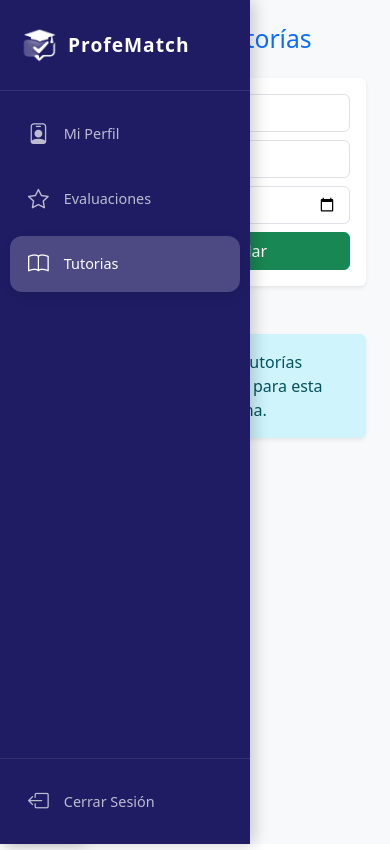
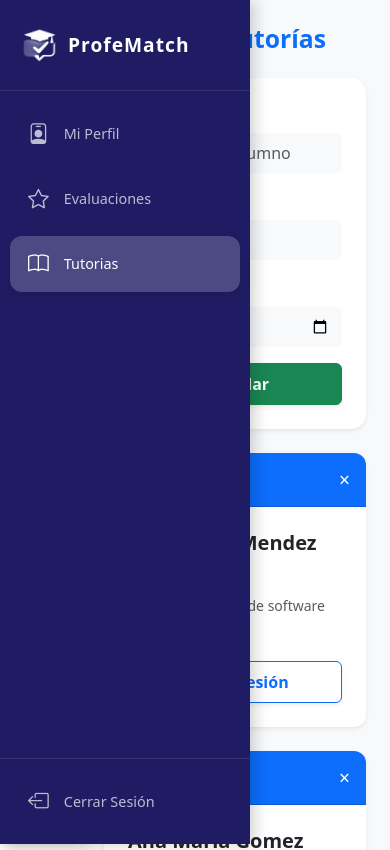
Before and after one commit to CristianCandela/IntegradorProyecto, a React (Vite) app: page /tutorias-profesor in a window 390 px wide. Shown: the top 850 px of the page. Built offline with nearby package versions, Linux system fonts and the light colour scheme.

Commit message:
feat: estabilizar vista de tutorias con diseño responsivo final y animaciones

```diff
--- a/src/pages/profesor/InicioProfesor.jsx
+++ b/src/pages/profesor/InicioProfesor.jsx
@@ -15,15 +15,7 @@ import {
 } from 'chart.js';
 import { Bar } from 'react-chartjs-2';
 
-// Registrar los componentes necesarios de Chart.js
-ChartJS.register(
-  CategoryScale,
-  LinearScale,
-  BarElement,
-  Title,
-  Tooltip,
-  Legend
-);
+ChartJS.register(CategoryScale, LinearScale, BarElement, Title, Tooltip, Legend);
 
 const InicioProfesor = () => {
   const [resumen, setResumen] = useState({
@@ -32,9 +24,34 @@ const InicioProfesor = () => {
     promedioNotas: 0
   });
 
+  const [ultimasEvaluaciones, setUltimasEvaluaciones] = useState([]);
   const [mostrarCalendario, setMostrarCalendario] = useState(false);
 
   useEffect(() => {
+    // 1. IDEA 1: MOCK DATA AUTOMATIZADO (Para asegurar que la demo nunca esté en cero)
+    const datosTutoriasPreinstalados = [
+      { id: 1, curso: "Cálculo Avanzado", fecha: "2026-05-25", estado: "Pendiente" },
+      { id: 2, curso: "Física de Campos", fecha: "2026-05-28", estado: "Pendiente" },
+      { id: 3, curso: "Diseño de Sistemas Web", fecha: "2026-05-29", estado: "Pendiente" },
+      { id: 4, curso: "Arquitectura de Software", fecha: "2026-06-02", estado: "Pendiente" }
+    ];
+
+    const datosEvaluacionesPreinstaladas = [
+      { id: 1, estudiante: "Ana Maria Gomez", curso: "Física de Campos", nota: 5, fecha: "2026-05-20" },
+      { id: 2, estudiante: "Guillermo Palacios", curso: "Diseño de Sistemas Web", nota: 4, fecha: "2026-05-24" },
+      { id: 3, estudiante: "Julio Cárdenas", curso: "Arquitectura de Software", nota: 5, fecha: "2026-05-26" },
+      { id: 4, estudiante: "Celia Benavides", curso: "Cálculo Avanzado", nota: 4, fecha: "2026-05-28" }
+    ];
+
+    // Verificar e inyectar si están vacíos
+    if (!localStorage.getItem("tutorias")) {
+      localStorage.setItem("tutorias", JSON.stringify(datosTutoriasPreinstalados));
+    }
+    if (!localStorage.getItem("evaluaciones")) {
+      localStorage.setItem("evaluaciones", JSON.stringify(datosEvaluacionesPreinstaladas));
+    }
+
+    // 2. LEER DATOS ACTUALIZADOS
     const tutorias = JSON.parse(localStorage.getItem("tutorias")) || [];
     const evaluaciones = JSON.parse(localStorage.getItem("evaluaciones")) || [];
 
@@ -46,6 +63,9 @@ const InicioProfesor = () => {
       totalEvaluaciones: evaluaciones.length,
       promedioNotas: promedio
     });
+
+    // Guardar las últimas 3 evaluaciones para mostrarlas en la tabla inferior (Idea 3)
+    setUltimasEvaluaciones(evaluaciones.slice(-3).reverse());
   }, []);
 
   // CONFIGURACIÓN DE DATOS PARA EL GRÁFICO
@@ -54,12 +74,11 @@ const InicioProfesor = () => {
     datasets: [
       {
         label: 'Métricas de Rendimiento',
-        // Multiplicamos el promedio por 10 (ej: 4.5 a 45) solo para que visualmente compita en altura con los otros valores en la barra
         data: [resumen.totalTutorias, resumen.totalEvaluaciones, resumen.promedioNotas * 10],
         backgroundColor: [
-          'rgba(0, 123, 255, 0.85)',  // Azul para tutorías
-          'rgba(40, 167, 69, 0.85)',   // Verde para evaluaciones
-          'rgba(255, 193, 7, 0.85)'    // Amarillo para promedio
+          'rgba(0, 123, 255, 0.85)',
+          'rgba(40, 167, 69, 0.85)',
+          'rgba(255, 193, 7, 0.85)'
         ],
         borderRadius: 8,
         borderWidth: 0,
@@ -71,7 +90,7 @@ const InicioProfesor = () => {
     responsive: true,
     maintainAspectRatio: false,
     plugins: {
-      legend: { display: false }, // Ocultamos la leyenda superior para un diseño más limpio
+      legend: { display: false },
       tooltip: { enabled: true }
     },
     scales: {
@@ -127,7 +146,6 @@ const InicioProfesor = () => {
     }
   };
 
-  // OBJETO CON ESTILOS INTERACTIVOS (CSS HOVER EFFECT)
   const estandarCardStyle = {
     transition: "all 0.25s cubic-bezier(0.4, 0, 0.2, 1)",
     cursor: "pointer"
@@ -150,7 +168,7 @@ const InicioProfesor = () => {
       <div className="container-fluid p-4" style={{ backgroundColor: '#f8f9fa', minHeight: '100vh' }}>
         <h2 className="mb-4 fw-bold text-dark">Bienvenido, Profesor</h2>
 
-        {/* FILA DE TARJETAS DE MÉTRICAS CON EFECTO ANIMADO */}
+        {/* TARJETAS DE MÉTRICAS */}
         <div className="row">
           <div className="col-md-4 mb-4">
             <div
@@ -198,10 +216,10 @@ const InicioProfesor = () => {
           </div>
         </div>
 
-        {/* SECCIÓN DIVIDIDA EN COLUMNAS */}
+        {/* SECCIÓN PRINCIPAL */}
         <div className="row mt-2">
 
-          {/* COLUMNA IZQUIERDA: PANEL DE CONTROL + INTEGRACIÓN DEL GRÁFICO */}
+          {/* COLUMNA IZQUIERDA: PANEL DE CONTROL COMPLETO */}
           <div className="col-md-8 mb-4">
             <div className="card border-0 shadow-sm bg-white h-100" style={{ borderRadius: '15px' }}>
               <div className="card-body p-4 d-flex flex-column justify-content-between">
@@ -209,24 +227,52 @@ const InicioProfesor = () => {
                   <h4 className="fw-bold text-dark">Panel de Control</h4>
                   <p className="text-muted mb-3">Resumen visual y acciones rápidas de tu actividad académica.</p>
 
-                  {/* CONTENEDOR DEL GRÁFICO DINÁMICO */}
-                  <div style={{ height: '220px', width: '100%', marginBottom: '25px' }}>
+                  {/* GRÁFICO */}
+                  <div style={{ height: '200px', width: '100%', marginBottom: '25px' }}>
                     <Bar data={datosGrafico} options={opcionesGrafico} />
+                  </div>
+
+                  {/* IDEA 3: HISTORIAL DE ÚLTIMAS EVALUACIONES REGISTRADAS */}
+                  <div className="mt-4">
+                    <h6 className="fw-bold text-dark mb-3">📋 Últimas Calificaciones Emitidas</h6>
+                    <div className="table-responsive">
+                      <table className="table table-sm table-hover border-0 align-middle mb-0" style={{ fontSize: '0.85rem' }}>
+                        <thead>
+                          <tr className="text-secondary border-bottom">
+                            <th className="pb-2 border-0">Estudiante</th>
+                            <th className="pb-2 border-0">Curso</th>
+                            <th className="pb-2 border-0 text-center">Nota</th>
+                          </tr>
+                        </thead>
+                        <tbody>
+                          {ultimasEvaluaciones.map((evaluacion) => (
+                            <tr key={evaluacion.id} className="border-bottom-0">
+                              <td className="py-2 text-dark fw-medium">{evaluacion.estudiante}</td>
+                              <td className="py-2 text-muted">{evaluacion.curso}</td>
+                              <td className="py-2 text-center">
+                                <span className={`badge px-2 py-1 ${evaluacion.nota >= 4 ? 'bg-success-subtle text-success' : 'bg-warning-subtle text-warning'}`}>
+                                  {evaluacion.nota} / 5
+                                </span>
+                              </td>
+                            </tr>
+                          ))}
+                        </tbody>
+                      </table>
+                    </div>
                   </div>
 
                   <hr className="my-3 text-muted opacity-25" />
                 </div>
-                <div className="d-flex gap-3">
+
+                <div className="d-flex gap-3 mt-2">
                   <button
                     className="btn btn-outline-primary shadow-sm px-4 fw-semibold"
-                    style={{ transition: "all 0.2s" }}
                     onClick={() => setMostrarCalendario(true)}
                   >
                     Ver Calendario Académico
                   </button>
                   <button
                     className="btn btn-outline-secondary shadow-sm px-4 fw-semibold"
-                    style={{ transition: "all 0.2s" }}
                     onClick={descargarPDF}
                   >
                     Descargar Reporte PDF
@@ -288,7 +334,7 @@ const InicioProfesor = () => {
                   <table className="table table-hover border mb-0 align-middle">
                     <thead className="table-light">
                       <tr>
-                        <th>Evento Académico</th>
+                        <th>Event Académico</th>
                         <th>Fecha</th>
                         <th>Estado</th>
                       </tr>
--- a/src/pages/profesor/TutoriasProfesor.jsx
+++ b/src/pages/profesor/TutoriasProfesor.jsx
@@ -8,6 +8,17 @@ const TutoriasProfesor = () => {
   const [fecha, setFecha] = useState('');
 
   useEffect(() => {
+    // 1. IDEA 1: MOCK DATA AUTOMATIZADO (Para asegurar que la demo nunca esté vacía al iniciar)
+    const datosTutoriasPreinstalados = [
+      { estudiante: "Luis carlos Mendez Chavez", curso: "Desarrollo de software", fecha: "2026-02-12" },
+      { estudiante: "Ana Maria Gomez", curso: "Física de Campos", fecha: "2026-06-04" },
+      { estudiante: "Guillermo Palacios", curso: "Diseño de Sistemas Web", fecha: "2026-06-05" }
+    ];
+
+    if (!localStorage.getItem("tutorias")) {
+      localStorage.setItem("tutorias", JSON.stringify(datosTutoriasPreinstalados));
+    }
+
     const datos = JSON.parse(localStorage.getItem("tutorias")) || [];
     setTutorias(datos);
   }, []);
@@ -35,54 +46,100 @@ const TutoriasProfesor = () => {
     localStorage.setItem("tutorias", JSON.stringify(nuevasTutorias));
   };
 
+  // ESTILOS INTERACTIVOS (Efecto Hover para UI/UX coherente con el Inicio)
+  const cardStyle = {
+    borderRadius: '12px',
+    transition: "all 0.25s cubic-bezier(0.4, 0, 0.2, 1)",
+    cursor: "pointer"
+  };
+
+  const handleMouseEnter = (e) => {
+    e.currentTarget.style.transform = "translateY(-5px)";
+    e.currentTarget.style.boxShadow = "0 10px 20px rgba(0,0,0,0.12)";
+  };
+
+  const handleMouseLeave = (e) => {
+    e.currentTarget.style.transform = "translateY(0)";
+    e.currentTarget.style.boxShadow = "0 .125rem .25rem";
+  };
+
   return (
     <div className="d-flex">
       <Sidebar role="profesor" />
-      <div className="container-fluid p-4">
-        <h2 className="mb-4 text-primary">Próximas Tutorías</h2>
+      <div className="container-fluid p-4" style={{ backgroundColor: '#f8f9fa', minHeight: '100vh' }}>
+        <h2 className="mb-4 text-primary fw-bold">Próximas Tutorías</h2>
 
-        {/* FORMULARIO */}
-        <div className="card shadow-sm mb-4 border-0 p-3">
-          <form onSubmit={agregarTutoria} className="row g-2">
+        {/* FORMULARIO MEJORADO VISUALMENTE */}
+        <div className="card shadow-sm mb-4 border-0 p-4" style={{ borderRadius: '15px' }}>
+          <form onSubmit={agregarTutoria} className="row g-3 align-items-end">
             <div className="col-md-4">
-              <input type="text" className="form-control" placeholder="Alumno" value={alumno} onChange={(e)=>setAlumno(e.target.value)}/>
+              <label className="form-label small fw-bold text-secondary">Alumno</label>
+              <input
+                type="text"
+                className="form-control bg-light border-0 py-2"
+                placeholder="Nombre del alumno"
+                value={alumno}
+                onChange={(e)=>setAlumno(e.target.value)}
+              />
             </div>
             <div className="col-md-3">
-              <input type="text" className="form-control" placeholder="Curso" value={materia} onChange={(e)=>setMateria(e.target.value)}/>
+              <label className="form-label small fw-bold text-secondary">Curso</label>
+              <input
+                type="text"
+                className="form-control bg-light border-0 py-2"
+                placeholder="Curso"
+                value={materia}
+                onChange={(e)=>setMateria(e.target.value)}
+              />
             </div>
             <div className="col-md-3">
-              <input type="date" className="form-control" value={fecha} onChange={(e)=>setFecha(e.target.value)}/>
+              <label className="form-label small fw-bold text-secondary">Fecha</label>
+              <input
+                type="date"
+                className="form-control bg-light border-0 py-2"
+                value={fecha}
+                onChange={(e)=>setFecha(e.target.value)}
+              />
             </div>
             <div className="col-md-2">
-              <button type="submit" className="btn btn-success w-100">Agendar</button>
+              <button type="submit" className="btn btn-success w-100 py-2 fw-semibold shadow-sm">Agendar</button>
             </div>
           </form>
         </div>
 
-        {/* LISTADO DE TARJETAS */}
+        {/* LISTADO DE TARJETAS EN GRID RESPONSIVO */}
         <div className="row">
           {tutorias.length > 0 ? (
             tutorias.map((tut, index) => (
-              <div className="col-md-4 mb-3" key={index}>
-                <div className="card border-primary shadow-sm h-100">
-                  <div className="card-header bg-primary text-white d-flex justify-content-between align-items-center">
-                    <span>Sesión # {index + 1}</span>
+              <div className="col-md-4 mb-4" key={index}>
+                <div
+                  className="card border-0 shadow-sm h-100 bg-white"
+                  style={cardStyle}
+                  onMouseEnter={handleMouseEnter}
+                  onMouseLeave={handleMouseLeave}
+                >
+                  <div className="card-header bg-primary text-white d-flex justify-content-between align-items-center py-3" style={{ borderTopLeftRadius: '12px', borderTopRightRadius: '12px' }}>
+                    <span className="fw-bold small text-uppercase tracking-wider">Sesión # {index + 1}</span>
                     {/* BOTÓN X PARA ELIMINAR */}
                     <button
-                      className="btn btn-sm text-white p-0"
+                      className="btn btn-sm text-white p-0 btn-close-white"
                       onClick={() => eliminarTutoria(index)}
-                      style={{ fontSize: '1.2rem', lineHeight: '1' }}
+                      style={{ fontSize: '1.2rem', lineHeight: '1', border: 'none', background: 'none' }}
                     >
                       &times;
                     </button>
                   </div>
-                  <div className="card-body">
-                    <h5 className="card-title text-dark fw-bold">{tut.estudiante}</h5>
-                    <p className="card-text text-muted">
-                      <strong>Curso:</strong> {tut.curso} <br />
-                      <strong>Fecha:</strong> {tut.fecha}
-                    </p>
-                    <button className="btn btn-outline-primary btn-sm w-100">Iniciar Sesión</button>
+                  <div className="card-body p-4 d-flex flex-column justify-content-between">
+                    <div>
+                      <h5 className="card-title text-dark fw-bold mb-3">{tut.estudiante}</h5>
+                      <p className="card-text text-muted small">
+                        <strong>Curso:</strong> {tut.curso} <br />
+                        <strong>Fecha:</strong> {tut.fecha}
+                      </p>
+                    </div>
+                    <div className="mt-4">
+                      <button className="btn btn-outline-primary fw-semibold w-100 py-2 shadow-sm">Iniciar Sesión</button>
+                    </div>
                   </div>
                 </div>
               </div>
```
